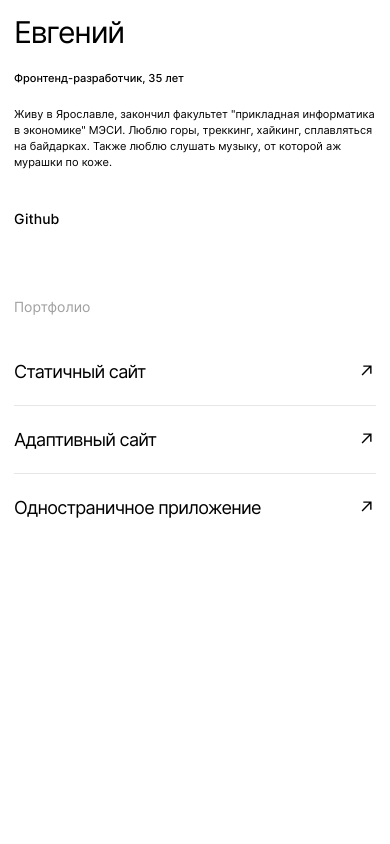
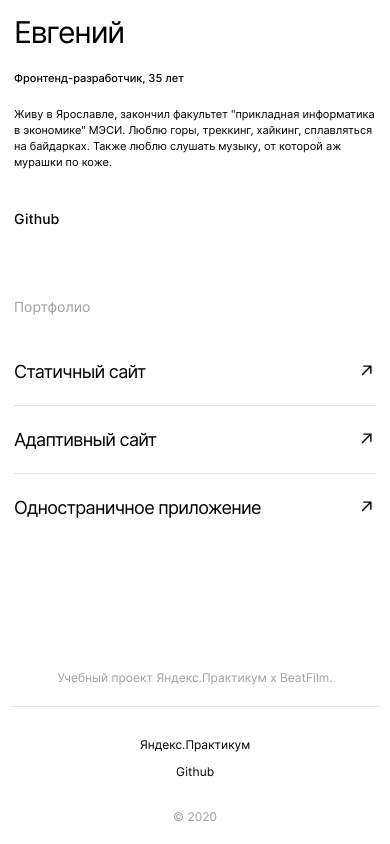
Before and after one commit to JekaEvgeniy/movies-explorer-frontend, a React (Create React App) app: page / in a window 390 px wide. Shown: the part 2485-3329 px from the top of the page. Before the commit the page ends 3076 px from the top, so only its background shows below. Built offline with nearby package versions, Linux system fonts and the light colour scheme.

Commit message:
import footer

```diff
--- /dev/null
+++ b/src/components/Footer/Footer.css
@@ -0,0 +1,126 @@
+.footer {
+  box-sizing      : border-box;
+  padding-left    : 70px;
+  padding-right   : 70px;
+  margin-top      : auto;
+  padding-top     : 79px;
+  padding-bottom  : 20px;
+  background-color: #FAFAFA;
+}
+
+@media all and (min-width: 768px) and (max-width: 1024px) {
+  .footer {
+    padding-left : 50px;
+    padding-right: 50px;
+  }
+}
+
+@media all and (max-width: 767px) {
+  .footer {
+    padding-left : 18px;
+    padding-right: 18px;
+  }
+}
+
+@media all and (min-width: 768px) and (max-width: 1024px) {
+  .footer {
+    background-color: transparent;
+    padding-top     : 44px;
+    padding-left    : 30px;
+    padding-right   : 30px;
+  }
+}
+
+@media all and (max-width: 767px) {
+  .footer {
+    background-color: transparent;
+    padding-left    : 10px;
+    padding-right   : 10px;
+  }
+}
+
+.footer__header {
+  all        : unset;
+  display    : block;
+  font-size  : 13px;
+  font-weight: 400;
+  line-height: normal;
+  text-align : center;
+  color      : #A0A0A0;
+}
+
+@media all and (max-width: 767px) {
+  .footer__header {
+    font-size: 12px;
+  }
+}
+
+.footer__inside {
+  display        : flex;
+  justify-content: space-between;
+  align-items    : flex-start;
+  border-top     : 1px solid #E8E8E8;
+  padding-top    : 20px;
+  margin-top     : 20px;
+}
+
+@media all and (max-width: 767px) {
+  .footer__inside {
+    margin-top    : 21px;
+    padding-top   : 30px;
+    flex-direction: column-reverse;
+    align-items   : center;
+    gap           : 30px;
+  }
+}
+
+.footer__copyright {
+  margin     : 0;
+  font-size  : 13px;
+  line-height: normal;
+}
+
+@media all and (max-width: 767px) {
+  .footer__copyright {
+    font-size: 12px;
+    color    : #A0A0A0;
+  }
+}
+
+.footer-actions-items {
+  all    : unset;
+  display: flex;
+  gap    : 21px;
+}
+
+@media all and (max-width: 767px) {
+  .footer-actions-items {
+    flex-direction: column;
+    align-items   : center;
+    gap           : 12px;
+    word-spacing  : -1px;
+  }
+}
+
+.footer-actions-items__item {
+  all: unset;
+}
+
+.footer-actions__link {
+  display        : block;
+  font-size      : 13px;
+  line-height    : normal;
+  color          : #000;
+  text-decoration: none;
+  transition     : opacity 0.3s ease-in-out;
+}
+
+.footer-actions__link:hover {
+  opacity: 0.7;
+}
+
+@media all and (max-width: 767px) {
+  .footer-actions__link {
+    font-size: 12px;
+  }
+}
--- /dev/null
+++ b/src/components/Footer/Footer.js
@@ -0,0 +1,25 @@
+import React from "react";
+
+function Footer(){
+  return (
+    <footer class="footer">
+      <h2 class="footer__header">Учебный проект Яндекс.Практикум х BeatFilm.</h2>
+      <div class="footer__inside">
+        <p class="footer__copyright">&copy; 2020</p>
+
+        <div class="footer-actions">
+          <ul class="footer-actions-items">
+            <li class="footer-actions-items__item">
+              <a href="https://practicum.yandex.ru/" class="footer-actions__link" target="_blank" rel="noreferrer">Яндекс.Практикум</a>
+            </li>
+            <li class="footer-actions-items__item">
+              <a href="https://github.com/JekaEvgeniy/" class="footer-actions__link" target="_blank" rel="noreferrer">Github</a>
+            </li>
+          </ul>
+        </div>
+      </div>
+    </footer>
+  );
+}
+
+export default Footer;
--- a/src/components/Main/Main.js
+++ b/src/components/Main/Main.js
@@ -6,6 +6,7 @@ import AboutProject from "../AboutProject/AboutProject";
 import Techs from "../Techs/Techs";
 import AboutMe from "../AboutMe/AboutMe";
 import Portfolio from "../Portfolio/Portfolio";
+import Footer from "../Footer/Footer";
 
 function Main() {
   return (
@@ -17,6 +18,7 @@ function Main() {
         <Techs />
         <AboutMe />
         <Portfolio />
+        <Footer />
       </main>
     </>
   );
--- a/src/index.css
+++ b/src/index.css
@@ -4,11 +4,12 @@
 
 @import url(./components/App/App.css);
 
+/* Общие стили */
+@import url(./components/SectionHeader/SectionHeader.css);
 @import url(./components/Common/Common.css);
 
 @import url(./components/Header/Header.css);
-
-@import url(./components/SectionHeader/SectionHeader.css);
+@import url(./components/Footer/Footer.css);
 
 @import url(./components/Login/Login.css); /* Register + Login */
 
```
